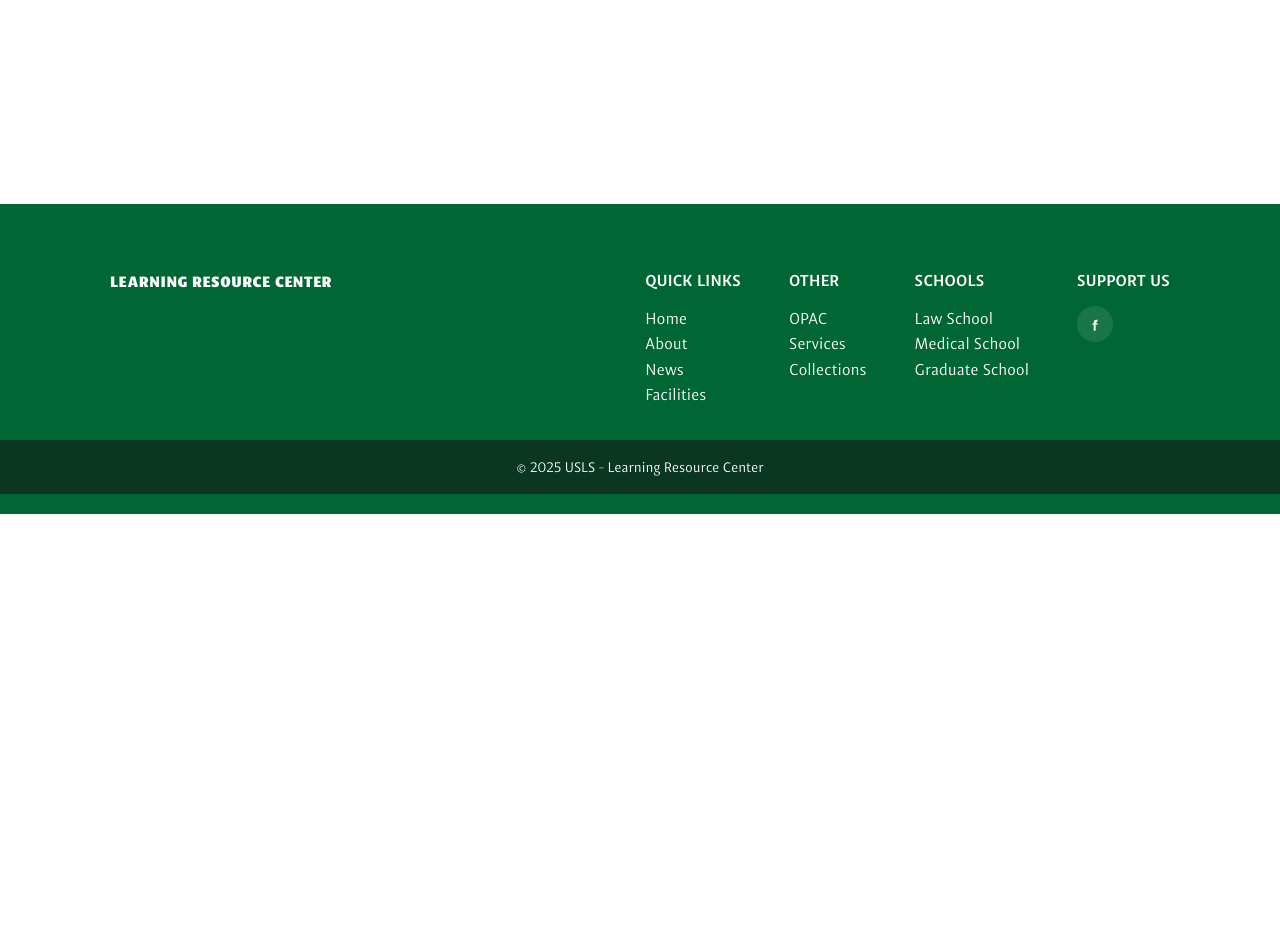
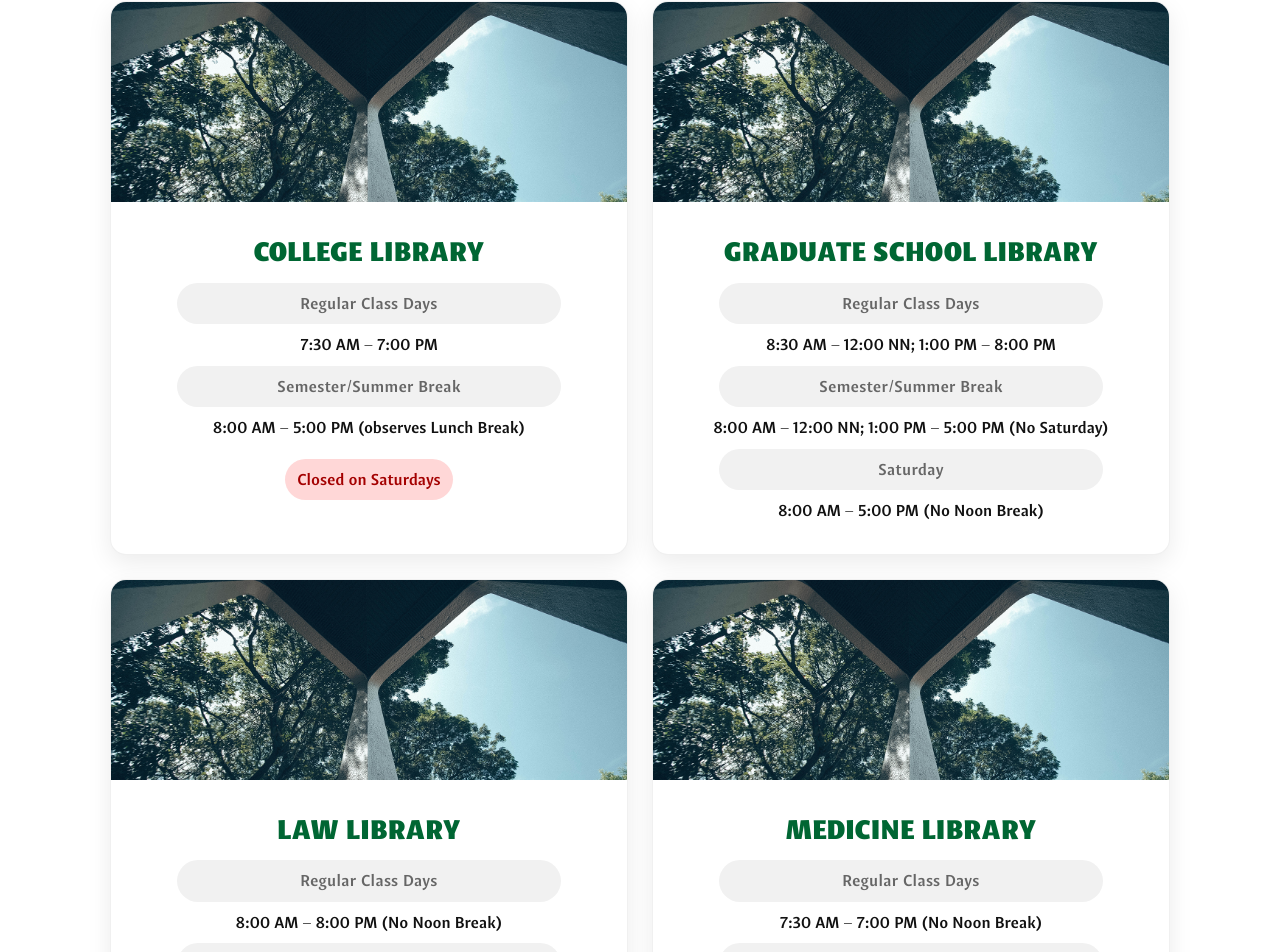
Before and after one commit to JohnEsperancilla-PH/lrc-online, a Next.js app: page /about/office-hours-staff in a window 1280 px wide. Before the commit this address had no page. Shown: the part 676-1628 px from the top of the page. Before the commit the page ends 1190 px from the top, so only its background shows below. Built offline with nearby package versions, Linux system fonts and the light colour scheme.

Commit message:
office hours and staff

```diff
--- /dev/null
+++ b/app/about/office-hours-staff/page.tsx
@@ -0,0 +1,172 @@
+import type { Metadata } from "next";
+
+export const metadata: Metadata = {
+  title: "Office Hours & Staff - Learning Resource Center | University of St. La Salle",
+  description: "Office hours for all libraries and staff listings of the Learning Resource Center.",
+};
+
+type OfficeCard = {
+  title: string;
+  image: string;
+  hours: string[];
+  note?: string;
+};
+
+const offices: OfficeCard[] = [
+  {
+    title: "COLLEGE LIBRARY",
+    image: "/images/Online-Library-Resources.png",
+    hours: [
+      "Regular Class Days",
+      "7:30 AM – 7:00 PM",
+      "Semester/Summer Break",
+      "8:00 AM – 5:00 PM (observes Lunch Break)",
+    ],
+    note: "Closed on Saturdays",
+  },
+  {
+    title: "GRADUATE SCHOOL LIBRARY",
+    image: "/images/Online-Library-Resources.png",
+    hours: [
+      "Regular Class Days",
+      "8:30 AM – 12:00 NN; 1:00 PM – 8:00 PM",
+      "Semester/Summer Break",
+      "8:00 AM – 12:00 NN; 1:00 PM – 5:00 PM (No Saturday)",
+      "Saturday",
+      "8:00 AM – 5:00 PM (No Noon Break)",
+    ],
+  },
+  {
+    title: "LAW LIBRARY",
+    image: "/images/Online-Library-Resources.png",
+    hours: [
+      "Regular Class Days",
+      "8:00 AM – 8:00 PM (No Noon Break)",
+      "Semester/Summer Break",
+      "8:00 AM – 12:00 NN; 1:00 PM – 5:00 PM (No Saturday)",
+      "Saturday",
+      "8:00 AM – 5:00 PM (No Noon Break)",
+    ],
+  },
+  {
+    title: "MEDICINE LIBRARY",
+    image: "/images/Online-Library-Resources.png",
+    hours: [
+      "Regular Class Days",
+      "7:30 AM – 7:00 PM (No Noon Break)",
+      "Semester/Summer Break",
+      "8:00 AM – 12:00 NN; 1:00 PM – 5:00 PM (No Saturday)",
+      "Saturday",
+      "8:00 AM – 5:00 PM",
+    ],
+  },
+  {
+    title: "INSTRUCTIONAL MEDIA CENTER",
+    image: "/images/Online-Library-Resources.png",
+    hours: [
+      "Regular Class Days",
+      "7:30 AM – 7:00 PM",
+      "Semester/Summer Break",
+      "8:00 AM – 5:00 PM (observes Lunch Break)",
+    ],
+    note: "Closed on Saturdays",
+  },
+];
+
+export default function OfficeHoursStaffPage() {
+  return (
+    <>
+      {/* Hero */}
+      <section className="hero">
+        <div className="hero-inner">
+          <h1 className="hero-title">OFFICE HOURS & STAFF</h1>
+        </div>
+      </section>
+
+      <main>
+        {/* Office Hours */}
+        <section className="secondary-fullwidth" aria-labelledby="office-hours-title">
+          <div className="secondary-background" style={{ background: '#fff' }}>
+            <div className="container">
+              <h2 id="office-hours-title" className="section-title">OUR OFFICE HOURS</h2>
+              <div className="office-grid">
+                {offices.map((o) => (
+                  <div key={o.title} className="office-card">
+                    <img src={o.image} alt="library thumbnail" className="office-image" />
+                    <div className="office-body">
+                      <h3>{o.title}</h3>
+                      <ul className="office-hours">
+                        {o.hours.map((h, idx) => (
+                          <li key={idx} className={idx % 2 === 0 ? 'label' : 'value'}>{h}</li>
+                        ))}
+                      </ul>
+                      {o.note ? <div className="office-note">{o.note}</div> : null}
+                    </div>
+                  </div>
+                ))}
+              </div>
+            </div>
+          </div>
+        </section>
+
+        {/* Personnel Sections */}
+        <section className="secondary-fullwidth" aria-labelledby="personnel-title">
+          <div className="secondary-background">
+            <div className="container">
+              <h2 id="personnel-title" className="section-title">PERSONNEL</h2>
+              <div className="personnel-grid">
+                {Array.from({ length: 8 }).map((_, i) => (
+                  <div key={i} className="person-card">
+                    <div className="avatar" />
+                    <div className="person-meta">
+                      <strong>Full Name</strong>
+                      <span>Role / Department</span>
+                    </div>
+                  </div>
+                ))}
+              </div>
+            </div>
+          </div>
+        </section>
+
+        <section className="secondary-fullwidth" aria-labelledby="ps-title">
+          <div className="secondary-background" style={{ background: '#fff' }}>
+            <div className="container">
+              <h2 id="ps-title" className="section-title">PROFESSIONAL SCHOOL PERSONNEL</h2>
+              <div className="personnel-grid">
+                {Array.from({ length: 6 }).map((_, i) => (
+                  <div key={i} className="person-card">
+                    <div className="avatar" />
+                    <div className="person-meta">
+                      <strong>Full Name</strong>
+                      <span>Role</span>
+                    </div>
+                  </div>
+                ))}
+              </div>
+            </div>
+          </div>
+        </section>
+
+        <section className="secondary-fullwidth" aria-labelledby="imc-title">
+          <div className="secondary-background">
+            <div className="container">
+              <h2 id="imc-title" className="section-title">IMC PERSONNEL</h2>
+              <div className="personnel-grid">
+                {Array.from({ length: 9 }).map((_, i) => (
+                  <div key={i} className="person-card">
+                    <div className="avatar" />
+                    <div className="person-meta">
+                      <strong>Full Name</strong>
+                      <span>IMC Technical Staff</span>
+                    </div>
+                  </div>
+                ))}
+              </div>
+            </div>
+          </div>
+        </section>
+      </main>
+    </>
+  );
+}
--- a/app/globals.css
+++ b/app/globals.css
@@ -404,6 +404,132 @@ header {
   margin: 12px 0;
 }
 
+/* =========================
+   ABOUT: OFFICE HOURS & STAFF
+========================= */
+.office-grid {
+  display: grid;
+  grid-template-columns: repeat(2, minmax(280px, 520px));
+  gap: 24px;
+  justify-content: center;
+}
+/* Center the last card when there's an odd number of items (desktop only) */
+@media (min-width: 769px) {
+  .office-grid > .office-card:last-child:nth-child(odd) {
+    grid-column: 1 / -1;
+    justify-self: center;
+    width: 520px;
+  }
+}
+.office-card {
+  background: #fff;
+  border-radius: 16px;
+  box-shadow: 0 8px 24px rgba(0,0,0,0.08);
+  overflow: hidden;
+  border: 1px solid rgba(0,0,0,0.06);
+}
+.office-image {
+  display: block;
+  width: 100%;
+  height: 200px;
+  object-fit: cover;
+}
+.office-body {
+  padding: 18px 18px 18px 18px;
+  text-align: center;
+}
+.office-body h3 {
+  font-family: 'Indivisa Display Sans', system-ui, sans-serif;
+  font-weight: 900;
+  color: var(--green);
+  margin: 6px 0 10px 0;
+  text-transform: uppercase;
+  letter-spacing: .01em;
+  font-size: 1.80rem;
+}
+.office-hours {
+  list-style: none;
+  padding: 0;
+  margin: 0 0 10px 0;
+  color: #333;
+  display: grid;
+  row-gap: 6px;
+}
+.office-hours li {
+  padding: 2px 0;
+  margin: 0 auto;
+  font-size: 16px;
+  background: transparent;
+  border-radius: 0;
+  width: auto;
+}
+.office-hours li.label {
+  background: #f1f1f1;
+  color: #666;
+  font-weight: 700;
+  letter-spacing: 0.02em;
+  border-radius: 999px;
+  width: 80%;
+  padding: 8px 12px;
+}
+.office-hours li.value {
+  background: transparent;
+  color: #111;
+  font-weight: 600;
+}
+.office-note {
+  display: inline-block;
+  padding: 8px 12px;
+  border-radius: 999px;
+  background: #ffd7d7;
+  color: #a40000;
+  font-weight: 700;
+  font-size: 16px;
+  margin-top: 6px;
+}
+
+.personnel-grid {
+  display: grid;
+  grid-template-columns: repeat(4, minmax(0, 1fr));
+  gap: 20px;
+}
+.person-card {
+  background: #fff;
+  padding: 16px;
+  border-radius: 12px;
+  box-shadow: 0 6px 18px rgba(0,0,0,0.06);
+  display: flex;
+  align-items: center;
+  gap: 12px;
+}
+.avatar {
+  width: 64px;
+  height: 64px;
+  border-radius: 8px;
+  background: #e9ecef;
+}
+.person-meta {
+  display: flex;
+  flex-direction: column;
+}
+.person-meta strong {
+  font-weight: 800;
+}
+.person-meta span {
+  font-size: 13px;
+  color: #555;
+}
+
+@media (max-width: 1024px) {
+  .personnel-grid { grid-template-columns: repeat(3, minmax(0,1fr)); }
+}
+@media (max-width: 768px) {
+  .office-grid { grid-template-columns: 1fr; justify-content: stretch; }
+  .personnel-grid { grid-template-columns: repeat(2, minmax(0,1fr)); }
+}
+@media (max-width: 640px) {
+  .personnel-grid { grid-template-columns: 1fr; }
+}
 .handbooks-grid {
   display: grid;
   grid-template-columns: repeat(2, minmax(0, 1fr));
--- a/components/Footer.tsx
+++ b/components/Footer.tsx
@@ -3,7 +3,7 @@ export default function Footer() {
     <footer className="site-footer" role="contentinfo">
       <div className="container footer-inner">
         <div className="footer-left">
-          <h3>LEARNING RESOURCE CENTER</h3>
+          <h3>LEARNING<br /> RESOURCE<br /> CENTER<br /></h3>
         </div>
         <div className="footer-links">
           <div>
```
